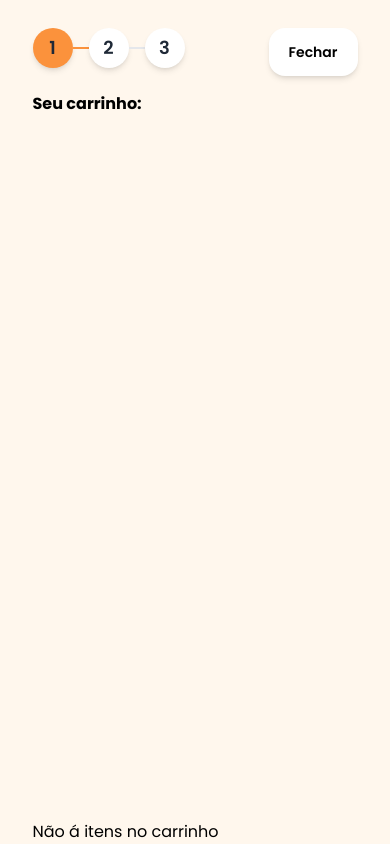
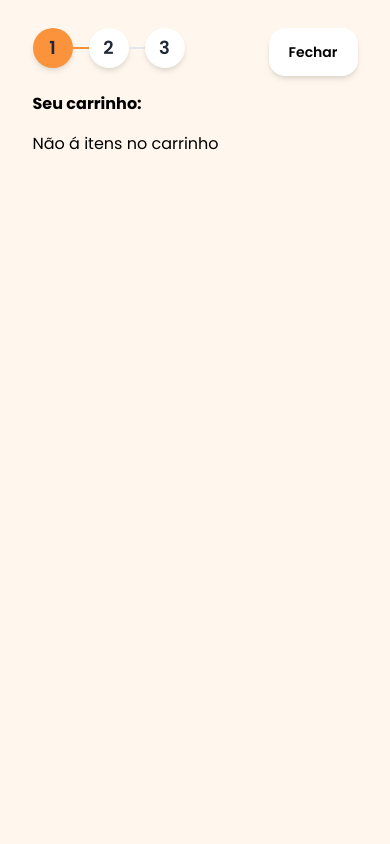
Before and after one commit to devHonorio/rga-delivery, a Next.js app: page /carrinho in a window 390 px wide. Built offline with nearby package versions, Linux system fonts and the light colour scheme; what tailwindcss-animated would draw is missing.

Commit message:
ajuste layout carrinho

```diff
--- a/src/components/carrinho/Layout/styles.js
+++ b/src/components/carrinho/Layout/styles.js
@@ -1,5 +1,5 @@
 import tw from 'tailwind-styled-components'
 
-export const SContainer = tw.div`flex flex-col h-screen justify-between lg:h-auto  xl:w-7/12 w-10/12 m-auto  animate-fade-left animate-once animate-duration-[900ms] animate-ease-in-out`
+export const SContainer = tw.div`flex flex-col h-screen  lg:h-auto  xl:w-7/12 w-10/12 m-auto  animate-fade-left animate-once animate-duration-[900ms] animate-ease-in-out`
 
 export const SHmin = tw.div`h-full bg-black ${({ className }) => className}`
--- a/src/components/carrinho/Modal1/index.jsx
+++ b/src/components/carrinho/Modal1/index.jsx
@@ -1,11 +1,10 @@
-import Button from '@/components/comum/Button'
 import ItemCarrinho from './ItemCarrinho'
 import Footer from '../Layout/FooterCarrinho'
 
-import { useEffect, useId, useState } from 'react'
+import { useEffect, useState } from 'react'
 import ItemBolo from './ItemBolo'
 import { SButton } from '@/components/@ui/Buton'
-import { SContainerContent } from './styles'
+import { SContainer, SContainerContent } from './styles'
 import { useCarrinho } from '@/hooks/useStorage'
 
 export default function Modal1({ className, setIsActive }) {
@@ -49,7 +48,7 @@ export default function Modal1({ className, setIsActive }) {
 		}
 	}
 	return (
-		<div className={`${className} `}>
+		<SContainer className={className}>
 			<SContainerContent>{renderItens()}</SContainerContent>
 
 			<Footer>
@@ -57,6 +56,6 @@ export default function Modal1({ className, setIsActive }) {
 					<SButton onClick={() => setIsActive(2)}>Avançar</SButton>
 				</div>
 			</Footer>
-		</div>
+		</SContainer>
 	)
 }
--- a/src/components/carrinho/Modal1/styles.js
+++ b/src/components/carrinho/Modal1/styles.js
@@ -1,5 +1,10 @@
 import tw from 'tailwind-styled-components'
 
+export const SContainer = tw.div`
+flex flex-col justify-between
+h-full
+`
 export const SContainerContent = tw.div`
 flex flex-col divide-y-2
+
 `
```
